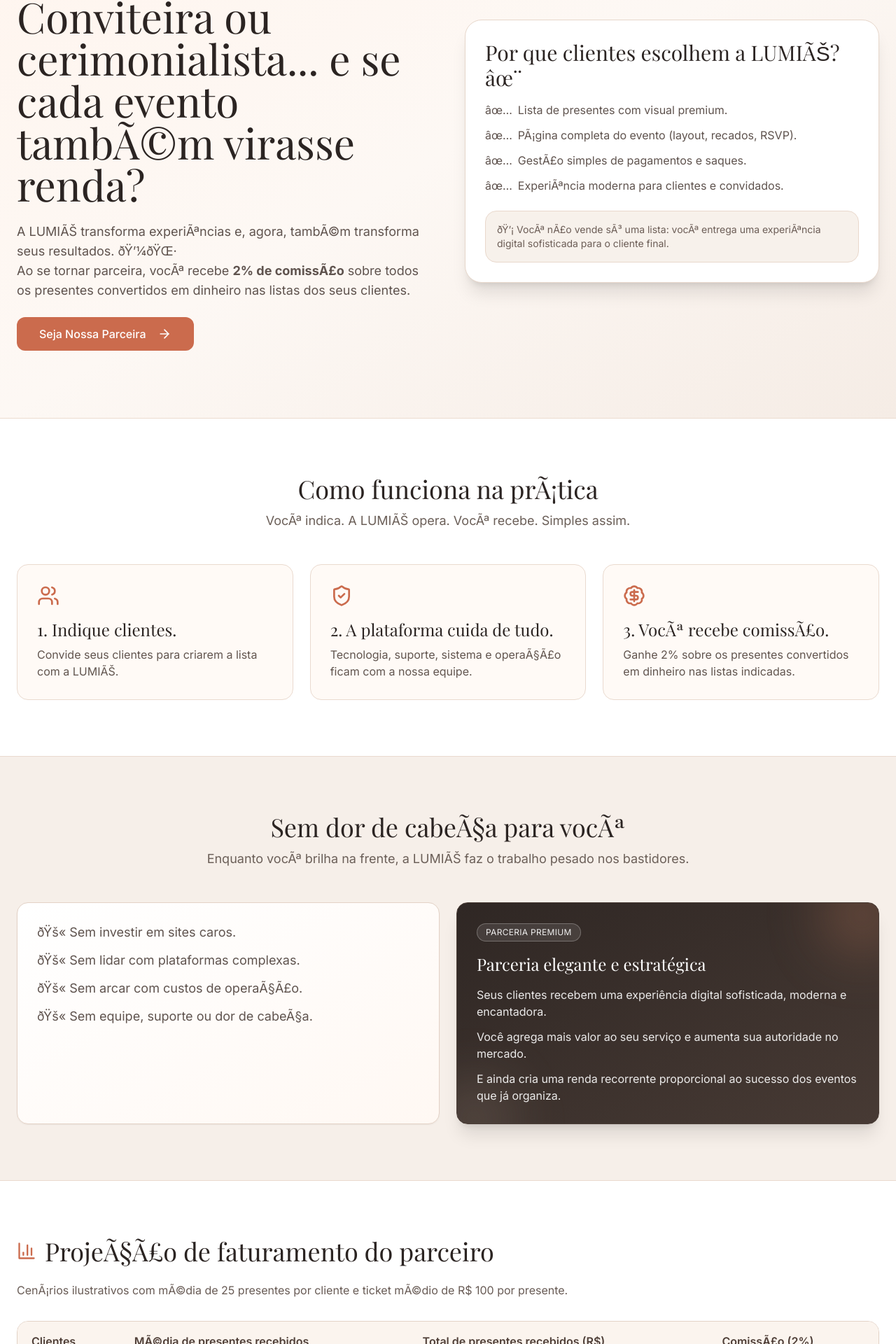
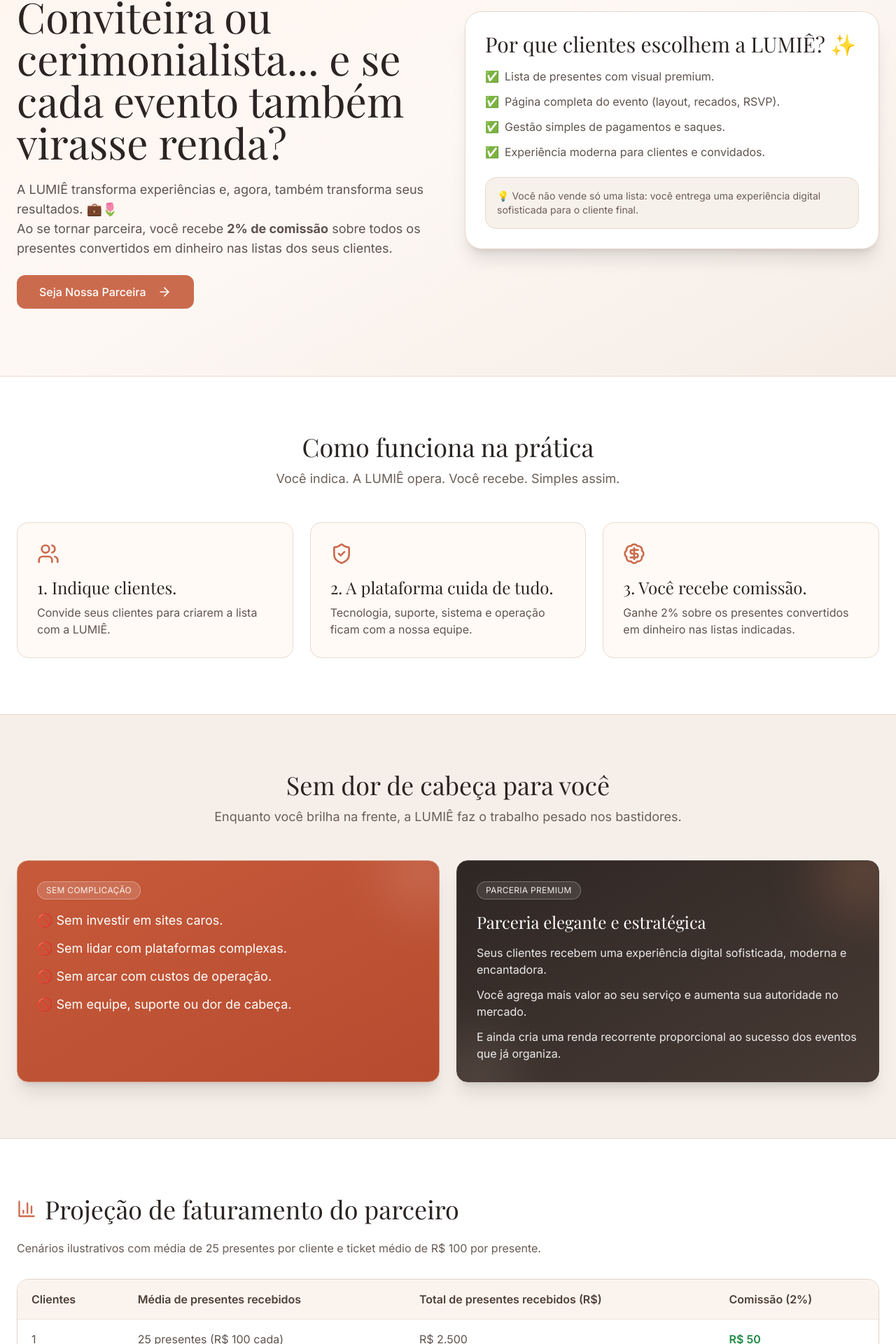
Before and after one commit to lumieconvites-netizen/lumie-presentes, a Next.js app: page /seja-parceiro in a window 1280 px wide. Shown: the part 238-2158 px from the top of the page at 70% size. Built offline with nearby package versions, Linux system fonts and the light colour scheme; no server answers.

Commit message:
fix: repair encoding and add terracotta premium card

```diff
--- a/app/(marketing)/seja-parceiro/page.tsx
+++ b/app/(marketing)/seja-parceiro/page.tsx
@@ -10,6 +10,7 @@ const revenueExamples = clientsProjection.map((clientes) => {
   const mediaPresentesRecebidos = clientes * averageGiftsPerClient;
   const totalPresentes = mediaPresentesRecebidos * averageGiftValue;
   const comissao = totalPresentes * 0.02;
+
   return {
     clientes,
     mediaPresentesRecebidos,
@@ -28,17 +29,17 @@ export default function SejaParceiroPage() {
             <div className="space-y-6">
               <span className="inline-flex items-center gap-2 rounded-full border border-[#e8cdbd] bg-white px-4 py-2 text-sm text-[#4a3a33]">
                 <Sparkles className="w-4 h-4 text-primary" />
-                Programa de Parceiros LUMIÃŠ
+                Programa de Parceiros LUMIÊ
               </span>
 
               <h1 className="font-display text-5xl lg:text-6xl leading-tight text-[#2b2422]">
-                Conviteira ou cerimonialista... e se cada evento tambÃ©m virasse renda?
+                Conviteira ou cerimonialista... e se cada evento também virasse renda?
               </h1>
 
               <p className="text-lg text-[#5f534e] max-w-2xl">
-                A LUMIÃŠ transforma experiÃªncias e, agora, tambÃ©m transforma seus resultados. ðŸ’¼ðŸŒ·
+                A LUMIÊ transforma experiências e, agora, também transforma seus resultados. 💼🌷
                 <br />
-                Ao se tornar parceira, vocÃª recebe <strong>2% de comissÃ£o</strong> sobre todos os presentes convertidos em dinheiro nas listas dos seus clientes.
+                Ao se tornar parceira, você recebe <strong>2% de comissão</strong> sobre todos os presentes convertidos em dinheiro nas listas dos seus clientes.
               </p>
 
               <Button asChild size="lg" className="rounded-xl px-8 py-6 text-base">
@@ -50,16 +51,16 @@ export default function SejaParceiroPage() {
             </div>
 
             <div className="rounded-3xl bg-white border border-[#e7d7cb] p-7 shadow-xl">
-              <h2 className="font-display text-3xl text-[#2b2422] mb-4">Por que clientes escolhem a LUMIÃŠ? âœ¨</h2>
+              <h2 className="font-display text-3xl text-[#2b2422] mb-4">Por que clientes escolhem a LUMIÊ? ✨</h2>
               <ul className="space-y-3 text-[#5f534e]">
-                <li className="flex gap-2"><span>âœ…</span><span>Lista de presentes com visual premium.</span></li>
-                <li className="flex gap-2"><span>âœ…</span><span>PÃ¡gina completa do evento (layout, recados, RSVP).</span></li>
-                <li className="flex gap-2"><span>âœ…</span><span>GestÃ£o simples de pagamentos e saques.</span></li>
-                <li className="flex gap-2"><span>âœ…</span><span>ExperiÃªncia moderna para clientes e convidados.</span></li>
+                <li className="flex gap-2"><span>✅</span><span>Lista de presentes com visual premium.</span></li>
+                <li className="flex gap-2"><span>✅</span><span>Página completa do evento (layout, recados, RSVP).</span></li>
+                <li className="flex gap-2"><span>✅</span><span>Gestão simples de pagamentos e saques.</span></li>
+                <li className="flex gap-2"><span>✅</span><span>Experiência moderna para clientes e convidados.</span></li>
               </ul>
               <div className="mt-6 rounded-2xl bg-[#f7f1eb] p-4 border border-[#e9d8cc]">
                 <p className="text-sm text-[#6c5d56]">
-                  ðŸ’¡ VocÃª nÃ£o vende sÃ³ uma lista: vocÃª entrega uma experiÃªncia digital sofisticada para o cliente final.
+                  💡 Você não vende só uma lista: você entrega uma experiência digital sofisticada para o cliente final.
                 </p>
               </div>
             </div>
@@ -70,26 +71,26 @@ export default function SejaParceiroPage() {
       <section className="py-20 bg-white">
         <div className="max-w-7xl mx-auto px-6">
           <div className="text-center mb-12">
-            <h2 className="font-display text-4xl text-[#2b2422] mb-3">Como funciona na prÃ¡tica</h2>
-            <p className="text-[#6b5f58] text-lg">VocÃª indica. A LUMIÃŠ opera. VocÃª recebe. Simples assim.</p>
+            <h2 className="font-display text-4xl text-[#2b2422] mb-3">Como funciona na prática</h2>
+            <p className="text-[#6b5f58] text-lg">Você indica. A LUMIÊ opera. Você recebe. Simples assim.</p>
           </div>
 
           <div className="grid md:grid-cols-3 gap-6">
             <div className="rounded-2xl border border-[#eadacf] bg-[#fffaf6] p-7">
               <Users className="w-8 h-8 text-primary mb-4" />
               <h3 className="font-display text-2xl text-[#2b2422] mb-2">1. Indique clientes.</h3>
-              <p className="text-[#61554f]">Convide seus clientes para criarem a lista com a LUMIÃŠ.</p>
+              <p className="text-[#61554f]">Convide seus clientes para criarem a lista com a LUMIÊ.</p>
             </div>
 
             <div className="rounded-2xl border border-[#eadacf] bg-[#fffaf6] p-7">
               <ShieldCheck className="w-8 h-8 text-primary mb-4" />
               <h3 className="font-display text-2xl text-[#2b2422] mb-2">2. A plataforma cuida de tudo.</h3>
-              <p className="text-[#61554f]">Tecnologia, suporte, sistema e operaÃ§Ã£o ficam com a nossa equipe.</p>
+              <p className="text-[#61554f]">Tecnologia, suporte, sistema e operação ficam com a nossa equipe.</p>
             </div>
 
             <div className="rounded-2xl border border-[#eadacf] bg-[#fffaf6] p-7">
               <BadgeDollarSign className="w-8 h-8 text-primary mb-4" />
-              <h3 className="font-display text-2xl text-[#2b2422] mb-2">3. VocÃª recebe comissÃ£o.</h3>
+              <h3 className="font-display text-2xl text-[#2b2422] mb-2">3. Você recebe comissão.</h3>
               <p className="text-[#61554f]">Ganhe 2% sobre os presentes convertidos em dinheiro nas listas indicadas.</p>
             </div>
           </div>
@@ -99,16 +100,22 @@ export default function SejaParceiroPage() {
       <section className="py-20 bg-[#f6efe9] border-y border-[#eadacf]">
         <div className="max-w-7xl mx-auto px-6">
           <div className="text-center mb-12">
-            <h2 className="font-display text-4xl text-[#2b2422] mb-3">Sem dor de cabeÃ§a para vocÃª</h2>
-            <p className="text-[#6b5f58] text-lg">Enquanto vocÃª brilha na frente, a LUMIÃŠ faz o trabalho pesado nos bastidores.</p>
+            <h2 className="font-display text-4xl text-[#2b2422] mb-3">Sem dor de cabeça para você</h2>
+            <p className="text-[#6b5f58] text-lg">Enquanto você brilha na frente, a LUMIÊ faz o trabalho pesado nos bastidores.</p>
           </div>
 
           <div className="grid md:grid-cols-2 gap-6">
-            <div className="rounded-2xl border border-[#e3d2c6] bg-gradient-to-br from-white to-[#fff8f3] p-7 shadow-sm">
-              <p className="text-[#5f534e] text-lg mb-3">ðŸš« Sem investir em sites caros.</p>
-              <p className="text-[#5f534e] text-lg mb-3">ðŸš« Sem lidar com plataformas complexas.</p>
-              <p className="text-[#5f534e] text-lg mb-3">ðŸš« Sem arcar com custos de operaÃ§Ã£o.</p>
-              <p className="text-[#5f534e] text-lg">ðŸš« Sem equipe, suporte ou dor de cabeÃ§a.</p>
+            <div className="relative overflow-hidden rounded-2xl border border-[#cf8f72] bg-gradient-to-br from-[#c65a3a] to-[#b74b2f] p-7 shadow-xl">
+              <div className="absolute -top-10 -right-8 h-28 w-28 rounded-full bg-white/15 blur-2xl" />
+              <div className="relative">
+                <span className="inline-flex items-center rounded-full border border-white/30 bg-white/15 px-3 py-1 text-xs tracking-wide text-white/90 mb-4">
+                  SEM COMPLICAÇÃO
+                </span>
+                <p className="text-white text-lg mb-3">🚫 Sem investir em sites caros.</p>
+                <p className="text-white text-lg mb-3">🚫 Sem lidar com plataformas complexas.</p>
+                <p className="text-white text-lg mb-3">🚫 Sem arcar com custos de operação.</p>
+                <p className="text-white text-lg">🚫 Sem equipe, suporte ou dor de cabeça.</p>
+              </div>
             </div>
 
             <div className="relative overflow-hidden rounded-2xl border border-[#4b3e37] bg-gradient-to-br from-[#2f2724] to-[#473a34] p-7 shadow-xl">
@@ -132,10 +139,10 @@ export default function SejaParceiroPage() {
         <div className="max-w-7xl mx-auto px-6">
           <div className="flex items-center gap-3 mb-6">
             <BarChart3 className="w-7 h-7 text-primary" />
-            <h2 className="font-display text-4xl text-[#2b2422]">ProjeÃ§Ã£o de faturamento do parceiro</h2>
+            <h2 className="font-display text-4xl text-[#2b2422]">Projeção de faturamento do parceiro</h2>
           </div>
           <p className="text-[#685b55] mb-8">
-            CenÃ¡rios ilustrativos com mÃ©dia de {averageGiftsPerClient} presentes por cliente e ticket mÃ©dio de R$ {averageGiftValue.toLocaleString('pt-BR')} por presente.
+            Cenários ilustrativos com média de {averageGiftsPerClient} presentes por cliente e ticket médio de R$ {averageGiftValue.toLocaleString('pt-BR')} por presente.
           </p>
 
           <div className="overflow-x-auto rounded-2xl border border-[#e3d2c6] bg-white">
@@ -143,9 +150,9 @@ export default function SejaParceiroPage() {
               <thead className="bg-[#fbf4ee]">
                 <tr className="text-[#4f3f38]">
                   <th className="px-5 py-4 font-semibold">Clientes</th>
-                  <th className="px-5 py-4 font-semibold">MÃ©dia de presentes recebidos</th>
+                  <th className="px-5 py-4 font-semibold">Média de presentes recebidos</th>
                   <th className="px-5 py-4 font-semibold">Total de presentes recebidos (R$)</th>
-                  <th className="px-5 py-4 font-semibold">ComissÃ£o (2%)</th>
+                  <th className="px-5 py-4 font-semibold">Comissão (2%)</th>
                 </tr>
               </thead>
               <tbody>
@@ -165,9 +172,9 @@ export default function SejaParceiroPage() {
 
       <section className="py-20 bg-[#f6efe9] border-t border-[#eadacf]">
         <div className="max-w-4xl mx-auto px-6 text-center">
-          <h2 className="font-display text-4xl text-[#2b2422] mb-4">Mais autoridade. Mais renda. Zero complicaÃ§Ã£o. ðŸ’Ž</h2>
+          <h2 className="font-display text-4xl text-[#2b2422] mb-4">Mais autoridade. Mais renda. Zero complicação. 💎</h2>
           <p className="text-lg text-[#6a5e58] mb-8">
-            LUMIÃŠ: enquanto vocÃª realiza sonhos, nÃ³s potencializamos seus ganhos.
+            LUMIÊ: enquanto você realiza sonhos, nós potencializamos seus ganhos.
           </p>
           <Button asChild size="lg" className="rounded-xl px-8 py-6 text-base">
             <Link href="/cadastro?tipo=parceiro">
```
